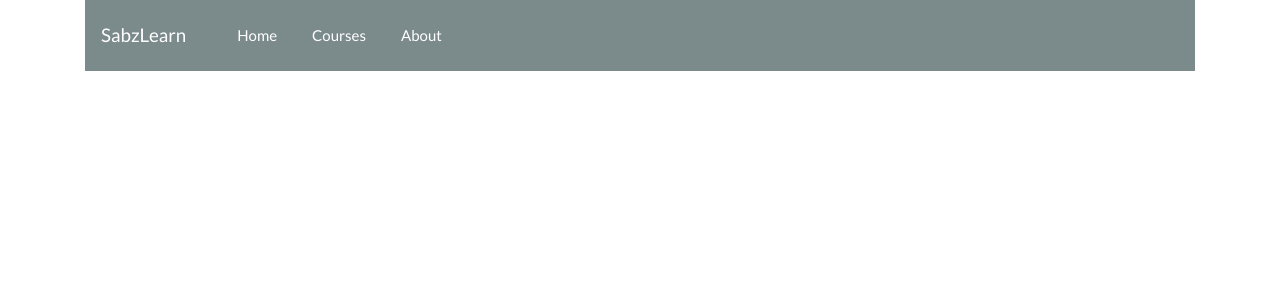
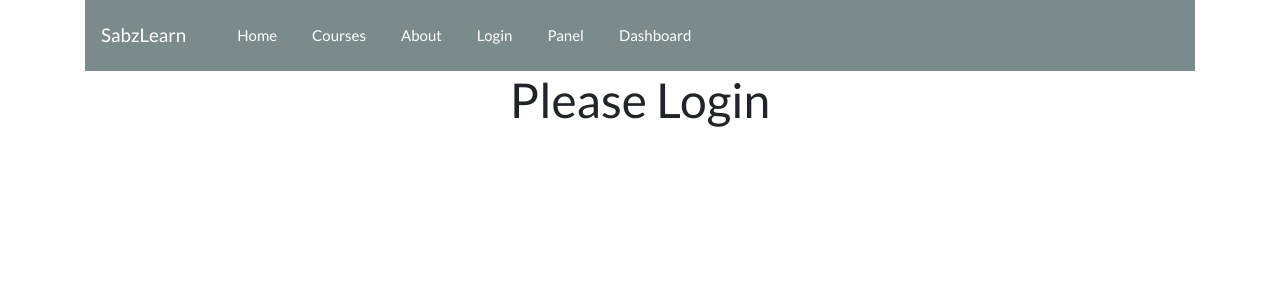
Before and after one commit to ahmadkabiri/first-app, a React (Create React App) app: page /login in a window 1280 px wide. Shown: the top 300 px of the page. Built offline with nearby package versions, Linux system fonts and the light colour scheme.

Commit message:
private routes

```diff
--- /dev/null
+++ b/src/components/Dashboard.js
@@ -0,0 +1,13 @@
+import React from 'react'
+
+
+
+export default function Dashboard() {
+
+  return (
+
+    <div>
+        <h1 style={{textAlign:'center'}}>wellcome to Dashboard</h1>
+    </div>
+  )
+}
--- a/src/components/Header.js
+++ b/src/components/Header.js
@@ -12,6 +12,9 @@ export default function Header() {
                         <Link to="/" style={{marginLeft: 35, color: '#fff'}}>Home</Link>
                         <Link to="/courses" style={{marginLeft: 35, color: '#fff'}}>Courses</Link>
                         <Link to="/about" style={{marginLeft: 35, color: '#fff'}}>About</Link>
+                        <Link to="/login" style={{marginLeft: 35, color: '#fff'}}>Login</Link>
+                        <Link to="/panel" style={{marginLeft: 35, color: '#fff'}}>Panel</Link>
+                        <Link to="/dashboard" style={{marginLeft: 35, color: '#fff'}}>Dashboard</Link>
                     </Nav>
                 </Navbar>
             </Container>
--- /dev/null
+++ b/src/components/Login.js
@@ -0,0 +1,9 @@
+import React from 'react'
+
+export default function Login() {
+  return (
+    <div>
+        <h1 style={{textAlign:'center'}}>Please Login</h1>
+    </div>
+  )
+}
--- /dev/null
+++ b/src/components/Panel.js
@@ -0,0 +1,13 @@
+import React from 'react'
+
+export default function Panel() {
+
+
+
+  return (
+
+    <div>
+          <h1 style={{textAlign:'center'}}>wellcome to panel</h1>
+    </div>
+  )
+}
--- /dev/null
+++ b/src/components/PrivateRoute.js
@@ -0,0 +1,25 @@
+import React from 'react'
+import { isLogin } from './../utils'
+import { Navigate } from 'react-router-dom';
+
+
+
+export default function PrivateRoute ({children}) {
+
+    let isUserLogin = isLogin("mohamgmad")
+
+  return (
+
+    <div>
+        {
+            isUserLogin ? (
+                children
+            ) : (
+                <Navigate to="/login"></Navigate>
+            )
+
+        }
+
+    </div>
+  )
+}
--- /dev/null
+++ b/src/utils.js
@@ -0,0 +1,9 @@
+const isLogin = userName =>{
+    if ( userName === "mohammad") {
+        return true
+    }else {
+        return false
+    }
+}
+
+export {isLogin}
```
Also changed, not shown: src/Routes.js (+28 -14 lines).
